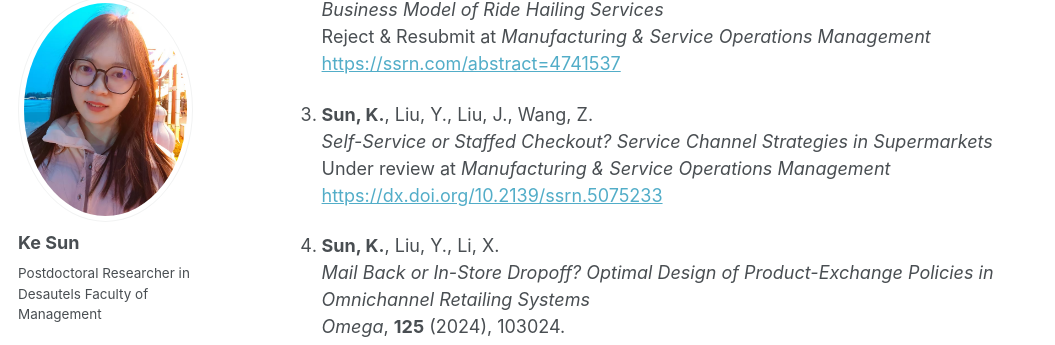
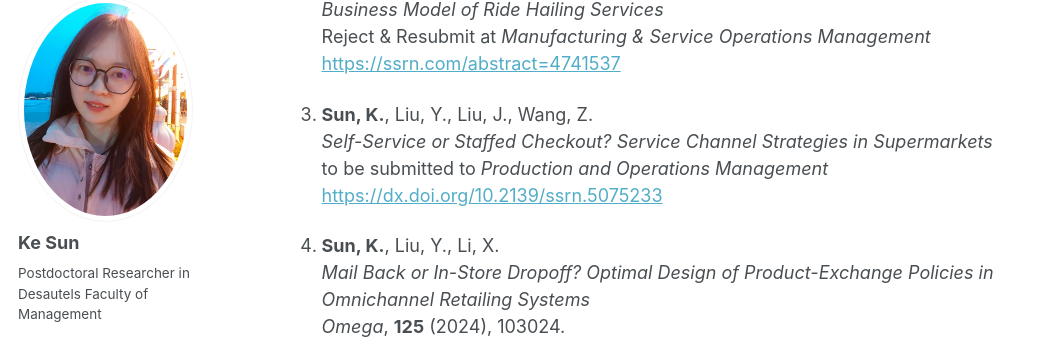
Before and after one commit to KeSun-2025/KeSun-2025.github.io, a Jekyll site: the page built from _pages/about.md, in a window 1280 px wide and 900 px high, scrolled down 1101 px. Shown: the part 102-447 px from the top of the window, without its empty margins (0-1055 px from the left). Built offline with Jekyll 4.4.1, drawn with Linux system fonts in a browser that asks for light colours; some web fonts are replaced.

Commit message:
Update about.md

```diff
--- a/_pages/about.md
+++ b/_pages/about.md
@@ -52,7 +52,7 @@ redirect_from:
 
 3. **Sun, K.**, Liu, Y., Liu, J., Wang, Z.
    *Self-Service or Staffed Checkout? Service Channel Strategies in Supermarkets*
-   Under review at *Manufacturing & Service Operations Management*
+    to be submitted to *Production and Operations Management*
    [https://dx.doi.org/10.2139/ssrn.5075233](https://dx.doi.org/10.2139/ssrn.5075233)
 
 4. **Sun, K.**, Liu, Y., Li, X.
```
